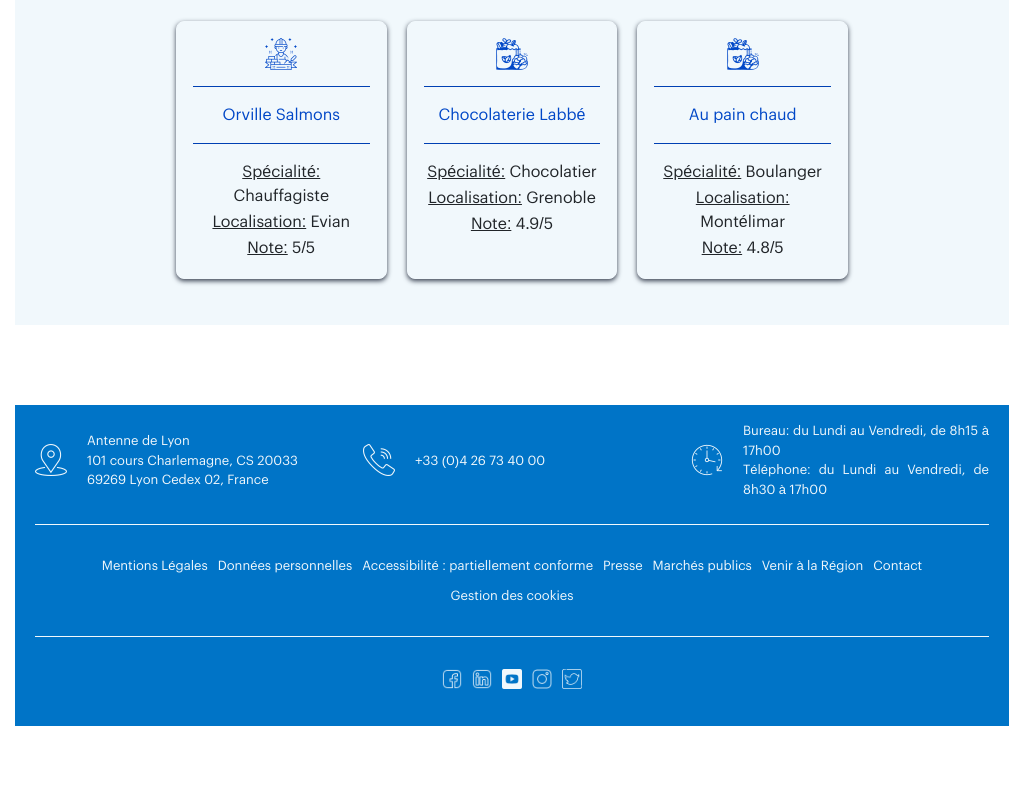
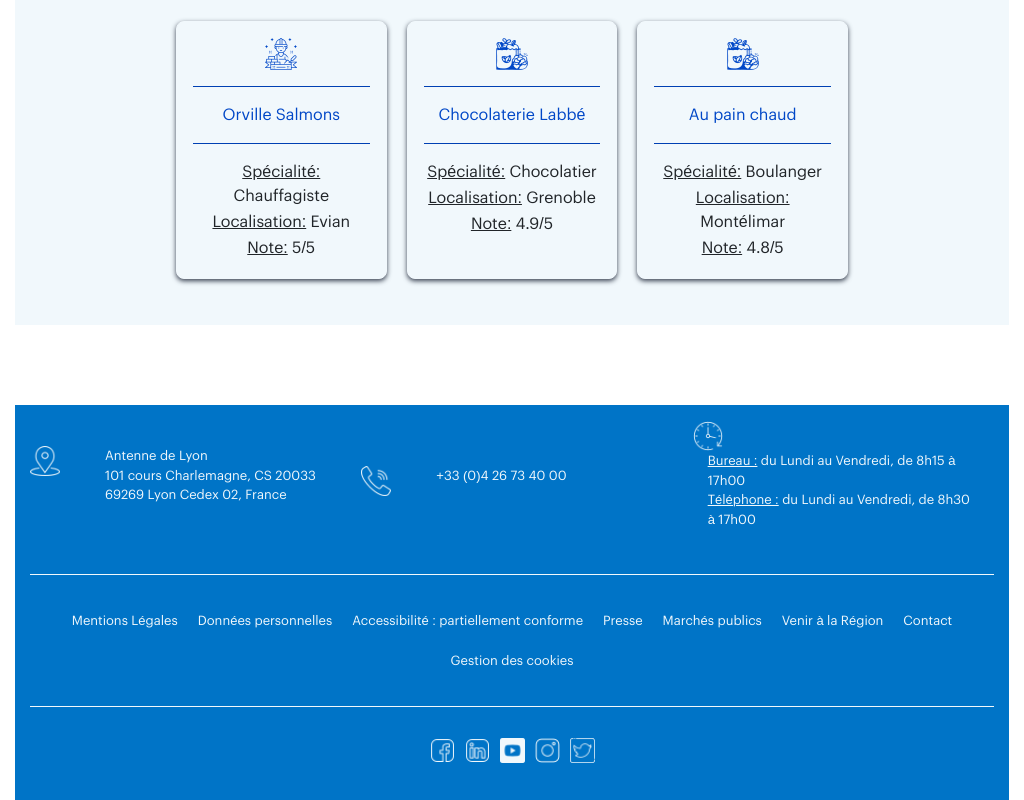
Before and after one commit to Ad15C/Artisan, an Angular app: page / in a window 1024 px wide. Shown: the part 805-1605 px from the top of the page. Before the commit the page ends 1531 px from the top, so only its background shows below. Built offline with nearby package versions, Linux system fonts and the light colour scheme.

Commit message:
updated_footer

```diff
--- a/src/app/footer/footer.component.html
+++ b/src/app/footer/footer.component.html
@@ -4,7 +4,7 @@
             <div class="col-12 col-md-4 text-justify d-flex align-items-center">
                 <div class="content">
                     <a>
-                        <img src="assets/favicons/adresse.png" alt="Image pour une Adresse">
+                        <img src="assets/favicons/adresse.png" alt="Icône représentant la localisation de l'Antenne de Lyon"  class="footer-img">
                     </a>
                     <div class="adresse">
                         <p>Antenne de Lyon</p>
@@ -15,8 +15,8 @@
             </div>
             <div class="col-12 col-md-4 text-justify d-flex align-items-center">
                 <div class="content">
-                    <a>
-                        <img src="assets/favicons/appel.png" alt="Image d'un téléphone">
+                    <a href="tel:+330426734000" class="call-to-action">
+                        <img src="assets/favicons/appel.png" alt="Icône pour téléphoner à l'Antenne de Lyon"  class="footer-img">
                     </a>
                     <div class="phone">
                         <p>+33 (0)4 26 73 40 00</p>
@@ -26,11 +26,11 @@
              <div class="col-12 col-md-4 text-justify d-flex align-items-center">
                 <div class="content">
                     <a>
-                        <img src="assets/favicons/horaire.png" alt="Image d'une horloge">
+                        <img src="assets/favicons/horaire.png" alt="Icône représentant les horaires d'ouverture de l'Antenne de Lyon"  class="footer-img">
                     </a>
                     <div class="horaires">
-                        <p>Bureau: du Lundi au Vendredi, de 8h15 à 17h00</p>
-                        <p>Téléphone: du Lundi au Vendredi, de 8h30 à 17h00</p>
+                        <p><u>Bureau :</u> du Lundi au Vendredi, de 8h15 à 17h00</p>
+                        <p><u>Téléphone :</u> du Lundi au Vendredi, de 8h30 à 17h00</p>
                     </div>
                 </div>
             </div>
--- a/src/app/footer/footer.component.scss
+++ b/src/app/footer/footer.component.scss
@@ -1,3 +1,9 @@
+*,
+*::before,
+*::after {
+    box-sizing: border-box;
+}
+
 .footer {
     background-color: #0074c7;
     color: #f1f8fc;
@@ -8,6 +14,12 @@
     padding: 20px;
     font-size: small;
     font-weight: normal;
+    display: flex;
+    flex-direction: column;
+    align-items: center;
+    justify-content: center;
+}
+
 
 .container-fluid {
     padding: 0;
@@ -15,13 +27,18 @@
 
  .content {
     display: flex;
-    align-items: center;
+    flex-wrap: wrap;
+    justify-content: space-between;
     padding-bottom: 15px ;
+    text-align: justify;
+}
 
-    a {
-        margin-right: 20px;
-    }
- }
+.footer-img {
+    display: block;
+    margin-right: 30px;
+    width: 30px; /* Limite la taille des images */
+    height: auto;
+}
 
  .adresse, .phone, .horaires {
     p {
@@ -41,7 +58,7 @@
         text-decoration: underline;
     }
  }
-}
+
 
 .networks {
     display: flex;
@@ -63,42 +80,93 @@ hr {
     height: 1px; /* Définit la hauteur de la ligne */
     background-color: #f1f8fc;
     margin: 10px 0;
+    width: 100%;
 }
 
-/* Media Queries */
+/* Mobile  */
 @media (max-width: 768px) {
     .footer {
-        padding: 10px; /* Réduire le padding sur mobile */
+        padding: 10px;
     }
 
     .content {
-        flex-direction: column;
-        align-items: center;
-        padding-bottom: 10px;
+        flex-direction: column; /* Les éléments s'affichent en colonne */
+        align-items: flex-start;
+    }
+
+     .footer-img {
+        margin-bottom: 10px;
+        width: 50px; /* Un peu plus grand sur desktop */
     }
 
     .adresse, .phone, .horaires {
-        text-align: center;
+        margin: 0;
+        padding: 0;
         width: 100%;
-        display: flex;
-        flex-direction: column;
-        align-items: center;
+        text-align: justify;
     }
 
     .footer-link {
-        margin: 5px 0; /* Réduire les marges sur mobile */
+        margin: 5px ; /* Réduire les marges sur mobile */
         text-align: center; /* Centrer les liens */
+    }
+
+    .footer-img {
+        margin-bottom: 15px;
+        width: 30px;
+    }
+}
+
+/* Tablette */
+@media (min-width: 769px) and (max-width: 1024px) {
+    /* Footer padding pour tablette */
+    .footer {
+        padding: 15px;
+    }
+
+    /* .content : les éléments sont alignés en ligne avec un espacement égal */
+    .content {
+        flex-direction: row;
+        justify-content: space-around;
+        text-align: left;
+    }
+
+    .footer-img {
+        margin-bottom: 0;
+        width: 40px; /* Image légèrement plus grande sur tablette */
+    }
+
+    .adresse, .phone, .horaires {
+        text-align: left; /* Aligner le texte à gauche */
+        padding: 0 15px;
+        margin-bottom: 20px;
+    }
+
+    .footer-link {
+        margin: 5px;
+        text-align: center;
+    }
+
+    .networks img {
+        width: 25px; /* Taille moyenne sur tablette */
     }
 }
 
 
+/* Desktop */
 @media (min-width: 769px) {
     .content {
-        flex-direction: row;
-        justify-content: space-around;
+        flex-direction: row; /* Les éléments s'affichent en ligne */
+        justify-content: space-between; /* Répartit les éléments également */
+        flex-wrap: no-wrap; /* Empêche l'enroulement des éléments */
+    }
+
+    .footer-img {
+        margin-bottom: 0;
+        width: 30px; /* Augmente la taille des images sur desktop */
     }
 
     .footer-link {
-        margin: 10px;
+        margin: 10px; /* Marge autour des liens */
     }
 }
```
